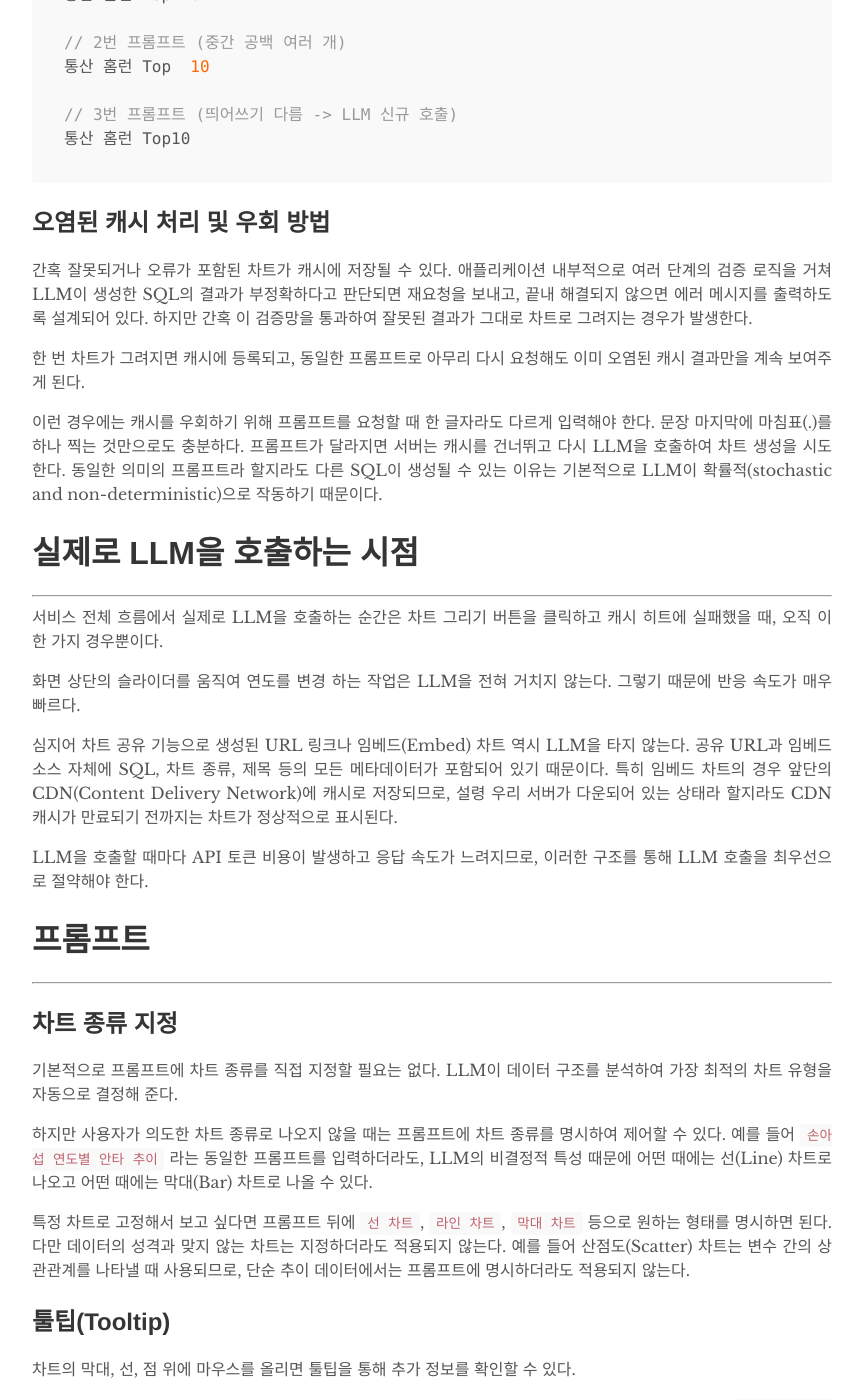
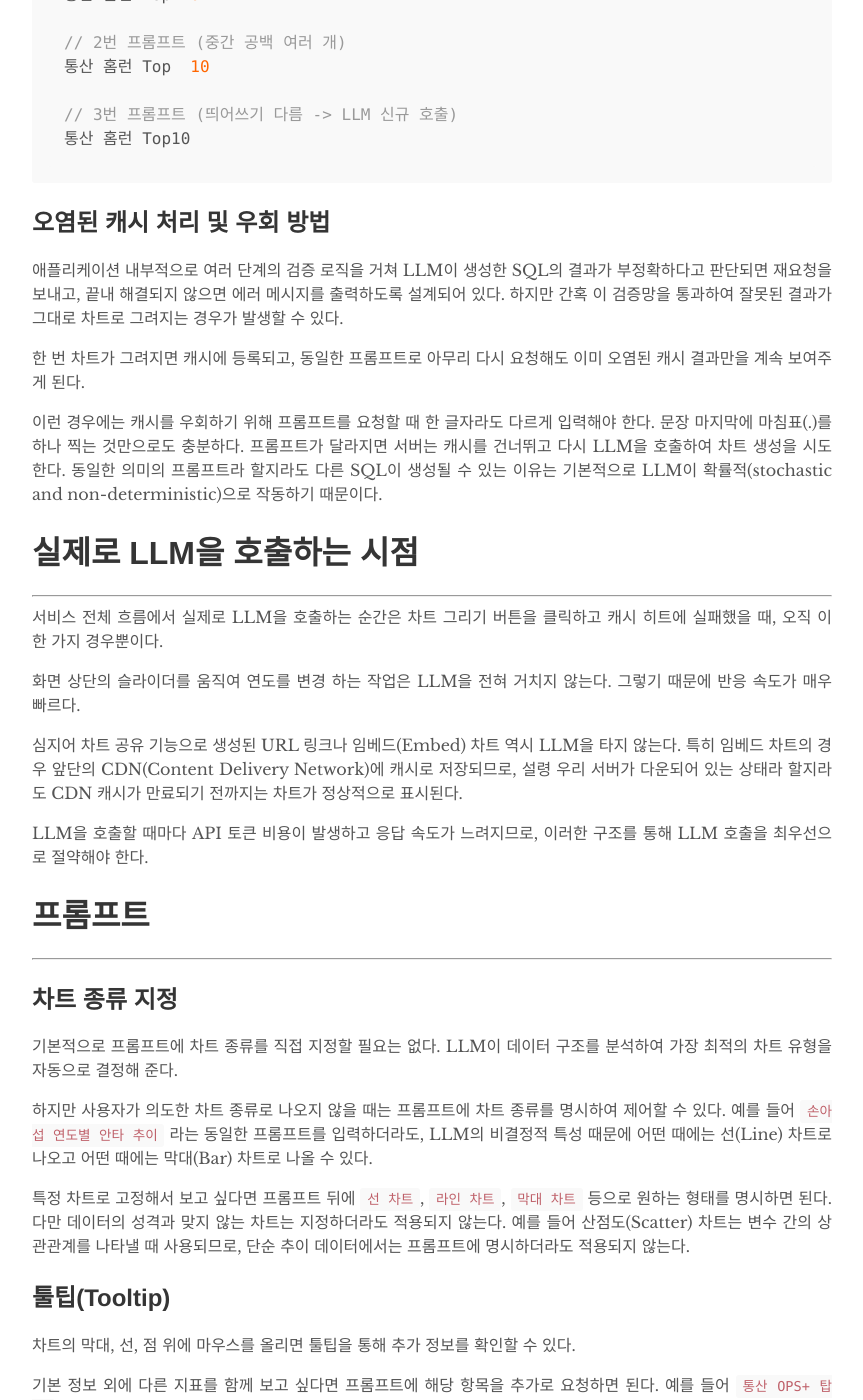
Before and after one commit to sylvakr/baseball-chart-blog, a Jekyll site: the page built from _posts/2026-08-04-basic-manual.md, in a window 1280 px wide and 1400 px high, scrolled down 824 px. Shown: the whole window, without its empty margins (208-1071 px from the left). Built offline with Jekyll 4.4.1, drawn with Linux system fonts in a browser that asks for light colours; some of the changed text lies outside the part shown.

Commit message:
vault backup: 2026-08-31 19:21:23

```diff
--- a/_posts/2026-08-04-basic-manual.md
+++ b/_posts/2026-08-04-basic-manual.md
@@ -10,7 +10,7 @@ hidden: true
 
 ## 캐시 동작 원리
 
-가장 최근에 사용된 프롬프트는 우리 서버에 캐시로 저장된다. 따라서 동일한 프롬프트를 다시 사용하면 LLM을 거치지 않고 캐시된 결과를 가져오므로 즉시 차트가 그려진다. 예시 질문에 있는 문장 그대로 차트 그리기 버튼을 누르면 곧바로 결과가 나오는 이유가 바로 이것이다. 이전에 누군가가 이미 한 번 실행했던 프롬프트이기 때문이다.
+가장 최근에 사용된 프롬프트는 우리 서버에 캐시로 저장된다. 따라서 동일한 프롬프트를 다시 사용하면 LLM을 거치지 않고 캐시된 결과를 가져오므로 즉시 차트가 그려진다. 예시 질문에 있는 문장 그대로 차트 그리기 버튼을 누르면 곧바로 결과가 바로 나온다면 이전에 누군가가 이미 한 번 실행했던 프롬프트이기 때문이다.
 
 캐시가 히트(Hit)되려면 이미 사용된 문장과 100% 완벽히 일치해야 한다. 따라서 다른 사용자가 입력한 문장과 토시 하나 틀리지 않고 일치할 확률은 낮으며, 주로 본인이 이전에 사용했던 프롬프트를 다시 재사용할 때 캐시가 작동한다. 이 캐시는 유지 시간(TTL)이 설정되어 있으며, 서버가 재시작되거나 주요 소스 코드가 변경되면 자동으로 초기화된다.
 
@@ -33,7 +33,7 @@ hidden: true
 
 
 ## 오염된 캐시 처리 및 우회 방법
-간혹 잘못되거나 오류가 포함된 차트가 캐시에 저장될 수 있다. 애플리케이션 내부적으로 여러 단계의 검증 로직을 거쳐 LLM이 생성한 SQL의 결과가 부정확하다고 판단되면 재요청을 보내고, 끝내 해결되지 않으면 에러 메시지를 출력하도록 설계되어 있다. 하지만 간혹 이 검증망을 통과하여 잘못된 결과가 그대로 차트로 그려지는 경우가 발생한다.
+애플리케이션 내부적으로 여러 단계의 검증 로직을 거쳐 LLM이 생성한 SQL의 결과가 부정확하다고 판단되면 재요청을 보내고, 끝내 해결되지 않으면 에러 메시지를 출력하도록 설계되어 있다. 하지만 간혹 이 검증망을 통과하여 잘못된 결과가 그대로 차트로 그려지는 경우가 발생할 수 있다.
 
 한 번 차트가 그려지면 캐시에 등록되고, 동일한 프롬프트로 아무리 다시 요청해도 이미 오염된 캐시 결과만을 계속 보여주게 된다.
 
@@ -46,7 +46,7 @@ hidden: true
 
 화면 상단의 슬라이더를 움직여 연도를 변경 하는 작업은 LLM을 전혀 거치지 않는다.  그렇기 때문에 반응 속도가 매우 빠르다.
 
-심지어 차트 공유 기능으로 생성된 URL 링크나 임베드(Embed) 차트 역시 LLM을 타지 않는다. 공유 URL과 임베드 소스 자체에 SQL, 차트 종류, 제목 등의 모든 메타데이터가 포함되어 있기 때문이다. 특히 임베드 차트의 경우 앞단의 CDN(Content Delivery Network)에 캐시로 저장되므로, 설령 우리 서버가 다운되어 있는 상태라 할지라도 CDN 캐시가 만료되기 전까지는 차트가 정상적으로 표시된다.
+심지어 차트 공유 기능으로 생성된 URL 링크나 임베드(Embed) 차트 역시 LLM을 타지 않는다. 특히 임베드 차트의 경우 앞단의 CDN(Content Delivery Network)에 캐시로 저장되므로, 설령 우리 서버가 다운되어 있는 상태라 할지라도 CDN 캐시가 만료되기 전까지는 차트가 정상적으로 표시된다.
 
 LLM을 호출할 때마다 API 토큰 비용이 발생하고 응답 속도가 느려지므로, 이러한 구조를 통해 LLM 호출을 최우선으로 절약해야 한다.
 
@@ -72,7 +72,7 @@ LLM을 호출할 때마다 API 토큰 비용이 발생하고 응답 속도가
 
 ## AI
 
-선동열을 선동렬로 오타를 내어 입력해도 맥락을 파악하고 정상적으로 차트가 그려지며 이름까지 올바르게 교정해 준다. 만든 나도 놀랐다.
+선동열을 선동렬로 오타를 내어 입력해도 맥락을 파악하고 정상적으로 차트가 그려지며 이름까지 올바르게 교정해 준다.
 
 또한 `이승엽 연도별 홈런 추이`라고만 입력하면 동명이인 선택 안내가 발생하지만, `삼성 이승엽` 또는 `라이온즈 이승엽`과 같이 소속 팀이나 애칭을 함께 적어주면 정확히 해당 선수를 식별하여 처리한다.
 
```
Also changed, not shown: _posts/2026-08-07-future-plans.md (+2 -2 lines), _posts/2026-08-18-numbers-in-baseball.md (+1 -1 lines), .obsidian/workspace.json.
